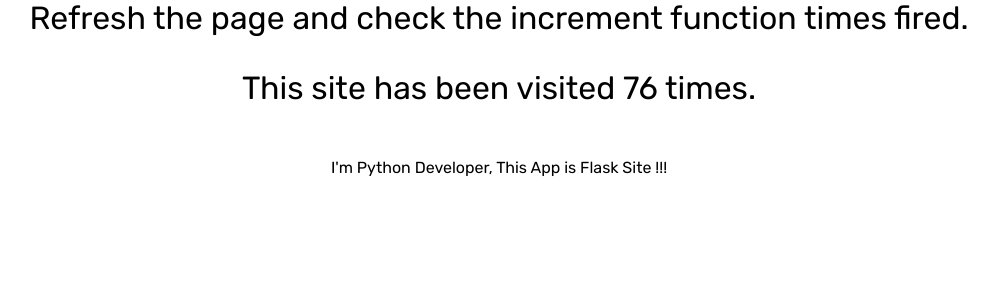
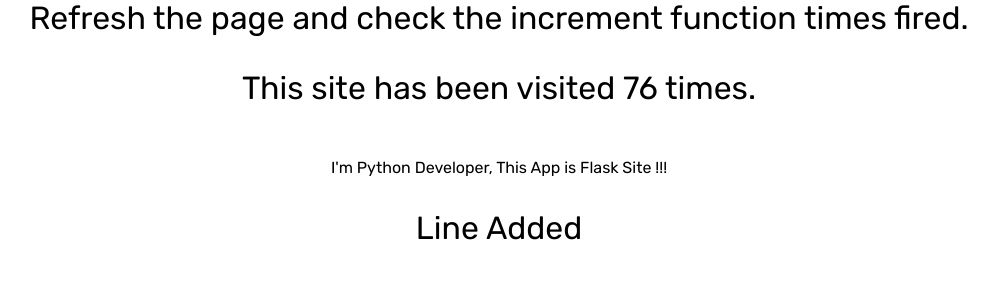
Before and after one commit to 9394113857/Flask-Site, a Flask app: page / in a window 1280 px wide. Shown: the part 303-604 px from the top of the page, without its empty margins (141-1139 px from the left). Run offline with Flask 2, Linux system fonts and the light colour scheme.

Commit message:
Line Added

```diff
--- a/templates/index.html
+++ b/templates/index.html
@@ -27,4 +27,5 @@
     <p>Refresh the page and check the increment function times fired.</p>
     <p>This site has been visited {{ count }} times.</p><br>
     <p1>I'm Python Developer, This App is Flask Site  !!!</p1><br>
+    <p>Line Added</p>
 </div>
```
